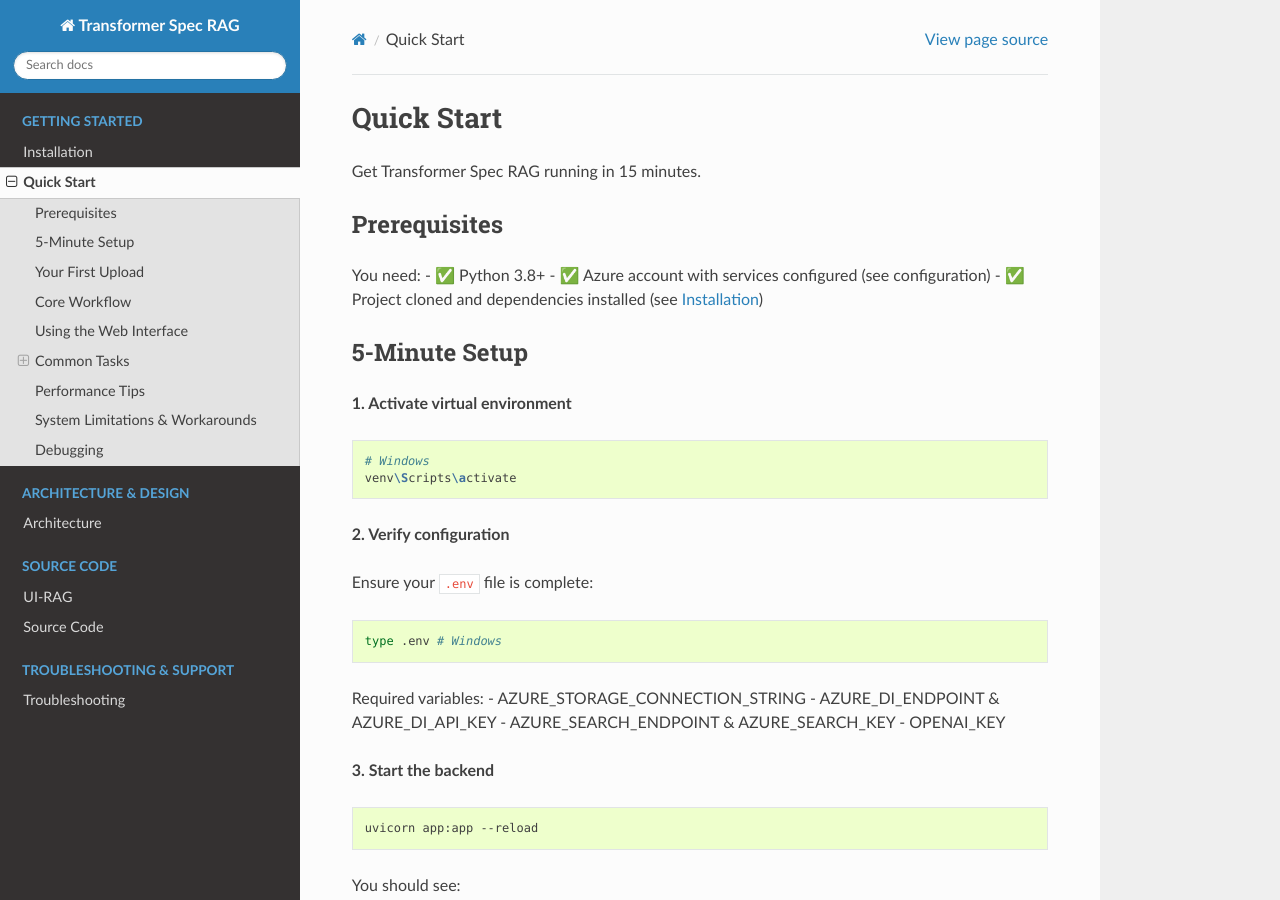
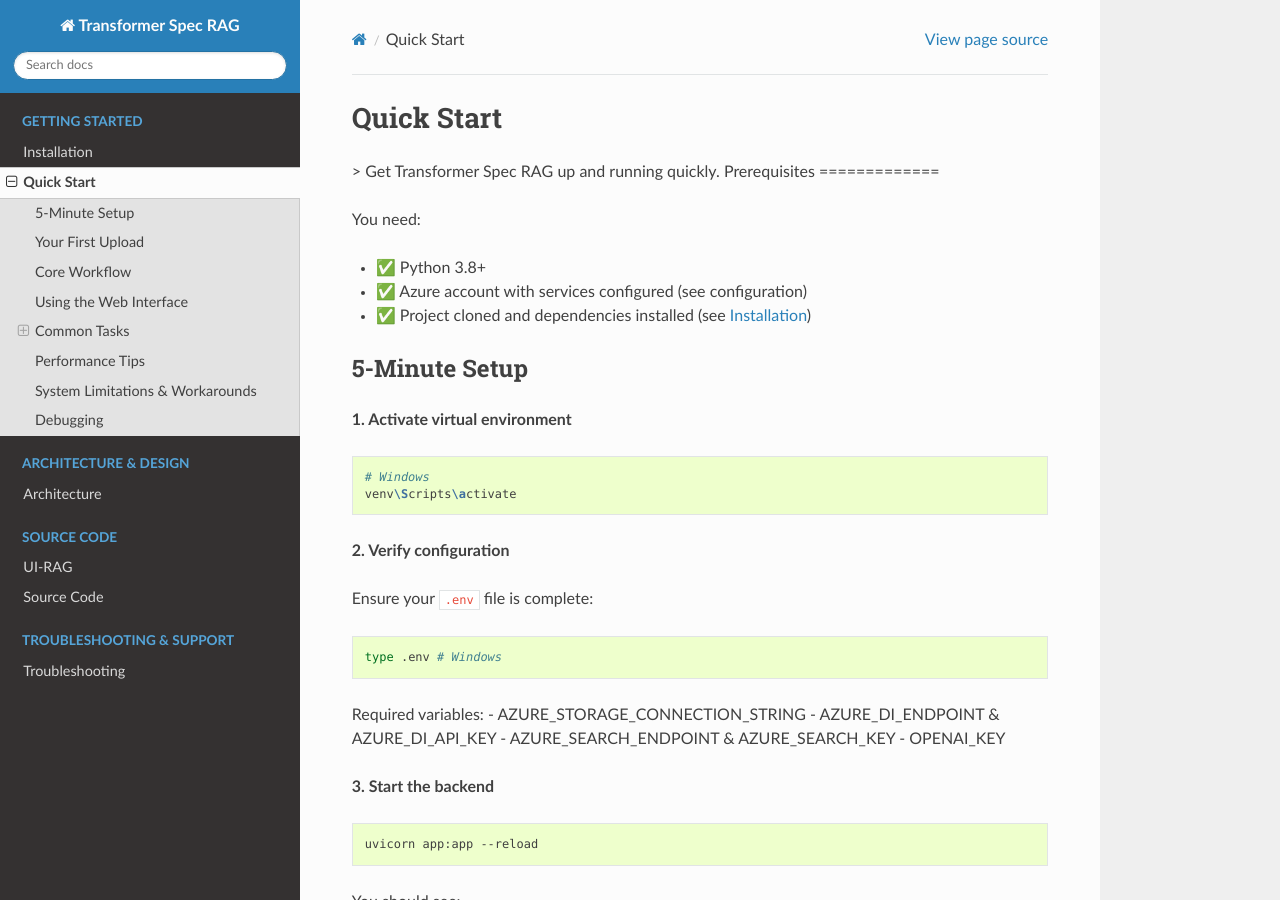
Before and after one commit to chaitra-bhandari/TransformerRag, a Sphinx documentation site: the page built from UI-RAG/docs/quickstart.rst, in a window 1280 px wide and 900 px high. Built offline with Sphinx 7.4.7 and the Read the Docs theme 3.1.0, drawn with Linux system fonts in a browser that asks for light colours; pages that are not in the unit, such as notebooks, are missing from menus.

Commit message:
Update quickstart.rst

```diff
--- a/UI-RAG/docs/quickstart.rst
+++ b/UI-RAG/docs/quickstart.rst
@@ -2,12 +2,12 @@
 Quick Start
 ===========
 
-Get Transformer Spec RAG running in 15 minutes.
-
+> Get Transformer Spec RAG up and running quickly.
 Prerequisites
 =============
 
 You need:
+
 - ✅ Python 3.8+
 - ✅ Azure account with services configured (see :doc:`configuration`)
 - ✅ Project cloned and dependencies installed (see :doc:`installation`)
```
